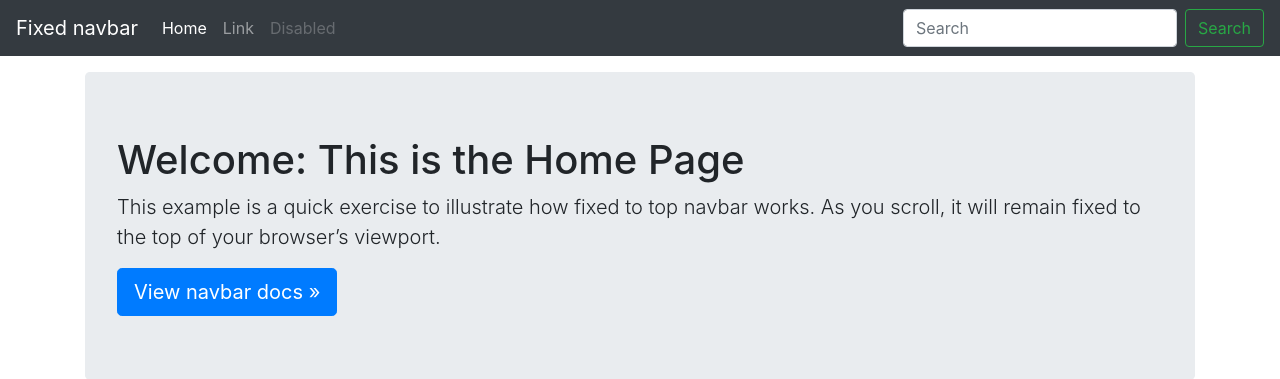
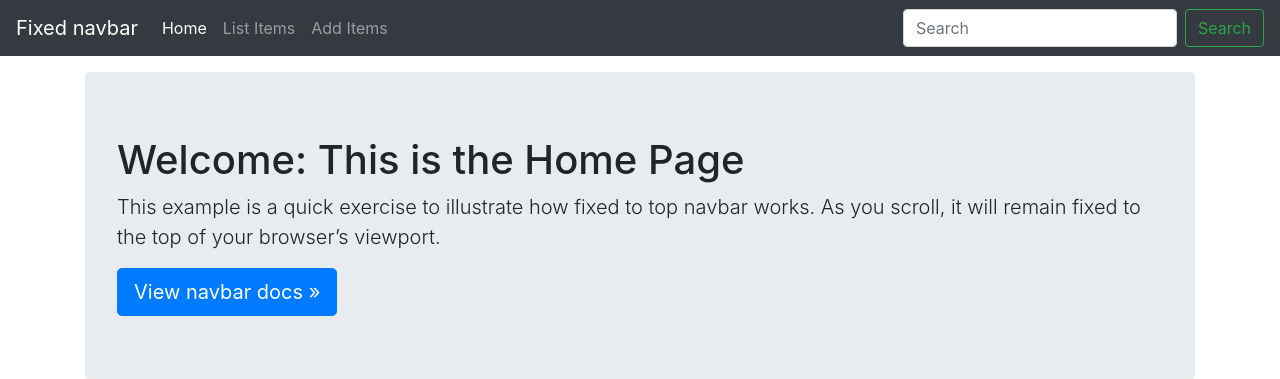
Before and after one commit to prageethps/Group-Project, a Django app: page / in a window 1280 px wide. Shown: the top 379 px of the page. Run offline with Django 4.2, Linux system fonts and the light colour scheme.

```diff
--- a/LibraryManagement/src/djangoproject/settings.py
+++ b/LibraryManagement/src/djangoproject/settings.py
@@ -37,6 +37,7 @@ INSTALLED_APPS = [
     'django.contrib.sessions',
     'django.contrib.messages',
     'django.contrib.staticfiles',
+    'crispy_forms',
     'librarymgmt'
 ]
 
@@ -117,6 +118,8 @@ USE_TZ = True
 # https://docs.djangoproject.com/en/4.1/howto/static-files/
 
 STATIC_URL = 'static/'
+CRISPY_TEMPLATE_PACK = 'bootstrap4'
+
 
 # Default primary key field type
 # https://docs.djangoproject.com/en/4.1/ref/settings/#default-auto-field
--- a/LibraryManagement/src/librarymgmt/templates/add_items.html
+++ b/LibraryManagement/src/librarymgmt/templates/add_items.html
@@ -1,4 +1,5 @@
 {% load static %}
+{% load crispy_forms_tags %}
 
 <!doctype html>
 <html lang="en">
@@ -65,7 +66,7 @@
   <div class="jumbotron">
     <h1>{{title}}</h1>
     <form method='POST' action=''>{% csrf_token %}
-		{{form}}
+		{{form|crispy}}
         <input type="submit" value='Save'/>
     </form>
 
--- a/LibraryManagement/src/librarymgmt/templates/home.html
+++ b/LibraryManagement/src/librarymgmt/templates/home.html
@@ -56,10 +56,10 @@
         <a class="nav-link" href="#">Home <span class="sr-only">(current)</span></a>
       </li>
       <li class="nav-item">
-        <a class="nav-link" href="#">Link</a>
+        <a class="nav-link" href="/list_item">List Items</a>
       </li>
       <li class="nav-item">
-        <a class="nav-link disabled" href="#" tabindex="-1" aria-disabled="true">Disabled</a>
+        <a class="nav-link" href="/add_items">Add Items</a>
       </li>
     </ul>
     <form class="form-inline mt-2 mt-md-0">
--- a/LibraryManagement/src/librarymgmt/templates/list_item.html
+++ b/LibraryManagement/src/librarymgmt/templates/list_item.html
@@ -48,7 +48,7 @@
         <a class="nav-link" href="#">Home <span class="sr-only">(current)</span></a>
       </li>
       <li class="nav-item">
-        <a class="nav-link" href="#">Link</a>
+        <a class="nav-link" href="#">List</a>
       </li>
       <li class="nav-item">
         <a class="nav-link disabled" href="#" tabindex="-1" aria-disabled="true">Disabled</a>
```
Also changed, not shown: LibraryManagement/src/db.sqlite3.
